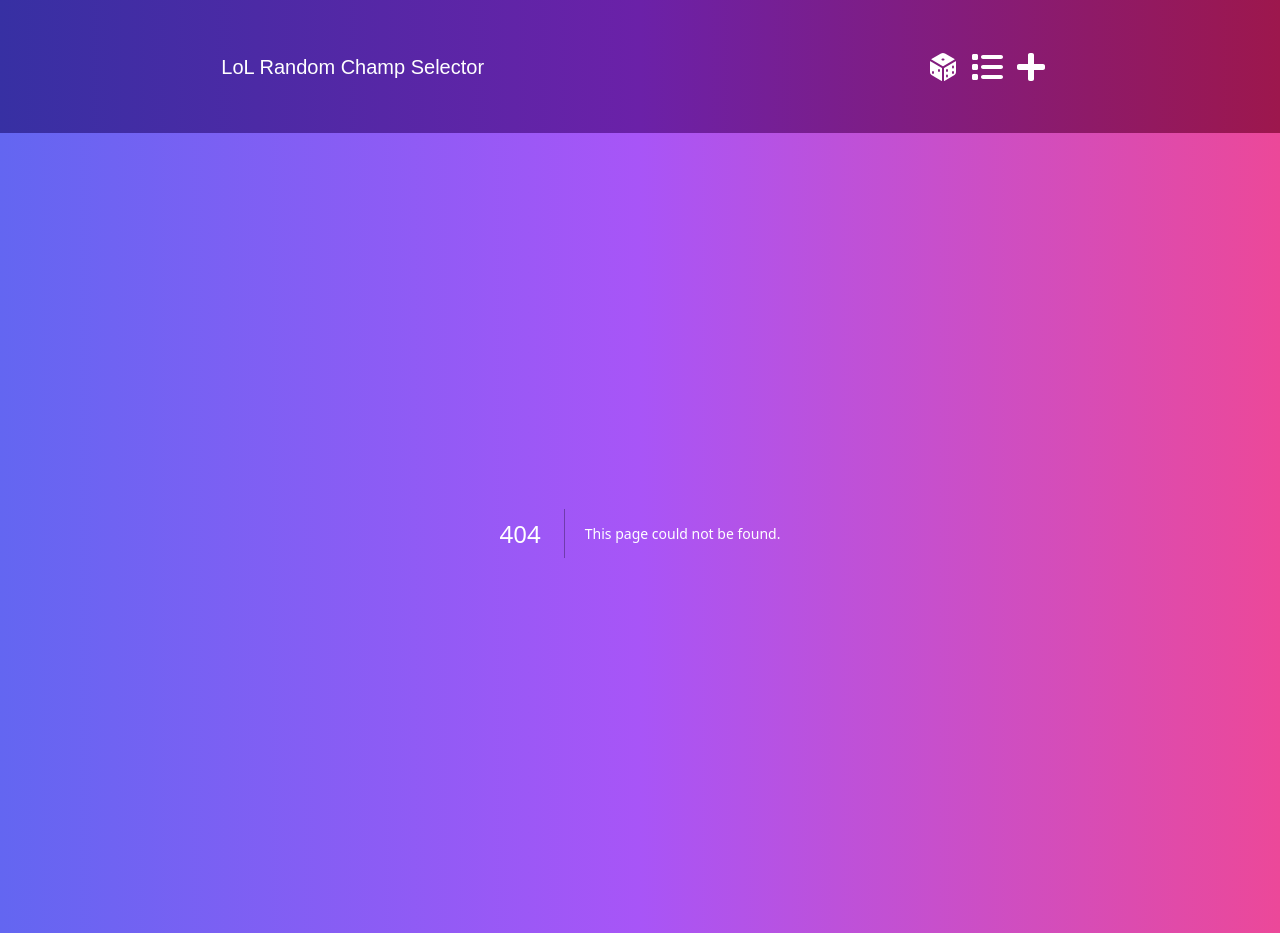
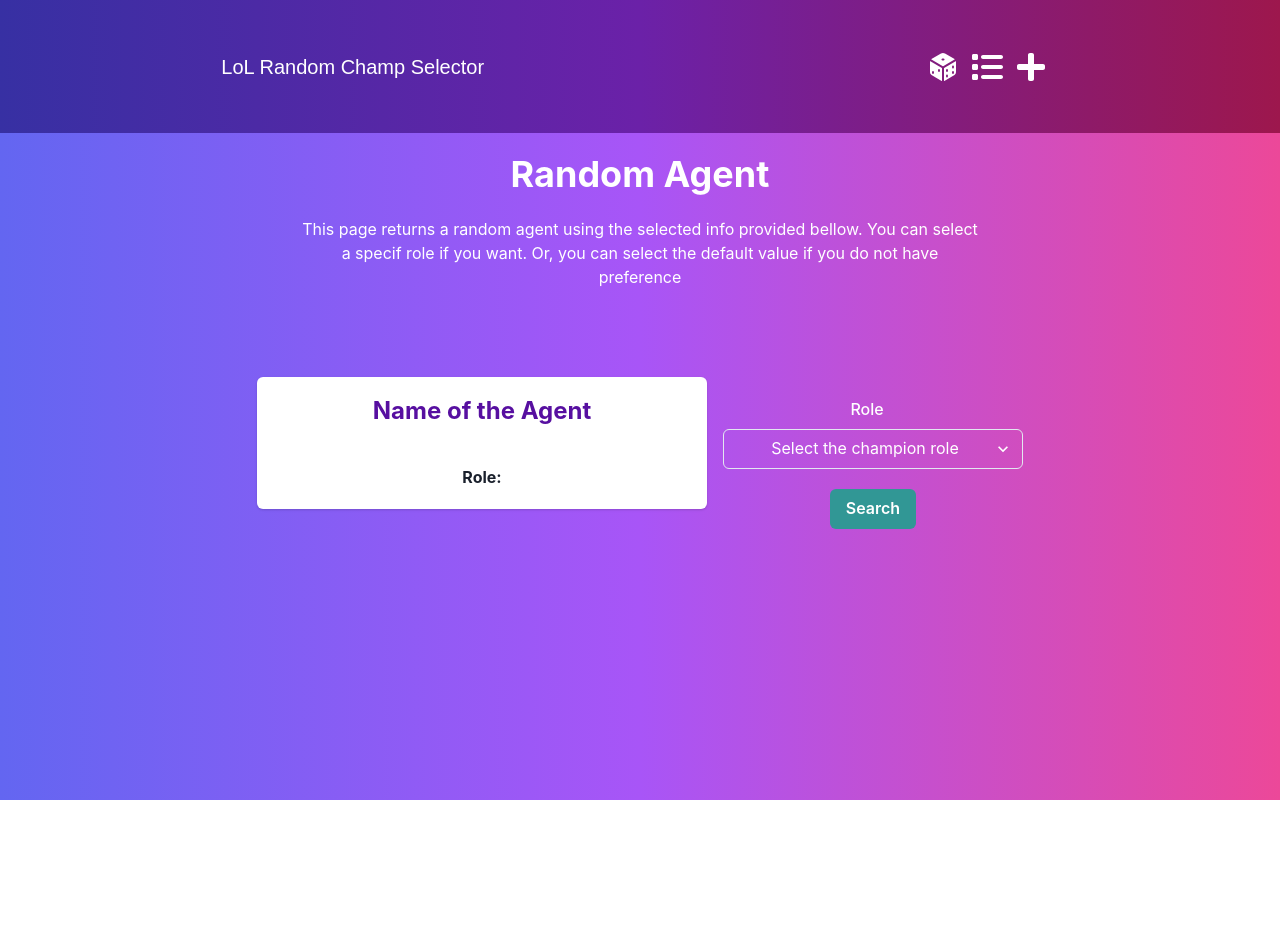
Before and after one commit to Joao-Vtr-Oliveira/lol-random-champ-selector-frontend, a Next.js app: page /valorant in a window 1280 px wide. Before the commit this address had no page. After the commit the page ends 800 px from the top, so only its background shows below. Built offline with nearby package versions, Linux system fonts and the light colour scheme.

Commit message:
feat: add the valorant page

```diff
--- /dev/null
+++ b/src/app/valorant/page.tsx
@@ -0,0 +1,17 @@
+import RandomAgent from '@/pagesComponents/RandomValorant';
+import { Box } from '@chakra-ui/react';
+import { Metadata } from 'next';
+
+export const metadata: Metadata = {
+	title: 'Valorant | Random Agent',
+};
+
+const RandomPage = () => {
+  return(
+    <Box className='flex h-5/6 flex-col items-center '>
+      <RandomAgent />
+    </Box>
+  )
+};
+
+export default RandomPage;
--- /dev/null
+++ b/src/pagesComponents/RandomValorant.tsx
@@ -0,0 +1,80 @@
+'use client';
+
+import { getRandomAgent } from '@/requests/valorantRequests';
+import { AgentReturn } from '@/types/agentReturn';
+import { agentBase } from '@/utils/agentInfo';
+import toastHelper from '@/utils/toastHelper';
+import AgentCard from '@/components/AgentCard'
+import {
+	Box,
+	Button,
+	Flex,
+	FormControl,
+	FormLabel,
+	Heading,
+	Select,
+	Text,
+	useToast,
+} from '@chakra-ui/react';
+import { useState } from 'react';
+
+const RandomAgent = () => {
+	const [agent, setAgent] = useState<AgentReturn>(agentBase);
+	const [role, setRole] = useState('');
+
+	const toast = useToast();
+
+	const fetchAgent = async () => {
+		try {
+			const data = await getRandomAgent({ role });
+			if (data) setAgent(data);
+		} catch (error) {
+			toast(toastHelper('notFound'));
+			setAgent(agentBase);
+		}
+	};
+
+	return (
+		<Box p={5}>
+			<Heading textAlign='center' mb={5}>
+				Random Agent
+			</Heading>
+			<Text textAlign='center' margin='auto' w={['70%', '60%', '55%']} mb={5}>
+				This page returns a random agent using the selected info provided
+				bellow. You can select a specif role if you want.
+				Or, you can select the default value if you do not have preference
+			</Text>
+			<Box mt={20}>
+				<Flex flexWrap='wrap' alignItems='center' justifyContent='center'>
+					<Box flex='1' minW='350px' maxW='450px' m={2}>
+						<AgentCard agent={agent} />
+					</Box>
+					<Box flex='1' maxW='300px' m={2}>
+						<FormControl>
+							<FormLabel textAlign='center'>Role</FormLabel>
+							<Select
+								placeholder='Select the champion role'
+								textAlign='center'
+								value={role}
+								_focus={{ textColor: '#000' }}
+								onChange={(e) => setRole(e.target.value)}
+							>
+								<option value='controller'>Controller</option>
+								<option value='duelist'>Duelist</option>
+								<option value='initiator'>Initiator</option>
+								<option value='sentinel'>Sentinel</option>
+							</Select>
+						</FormControl>
+						<Flex justifyContent='center' mt={5}>
+							<Button onClick={fetchAgent} colorScheme='teal'>
+								Search
+							</Button>
+						</Flex>
+					</Box>
+				</Flex>
+			</Box>
+		</Box>
+	);
+};
+
+export default RandomAgent;
```
